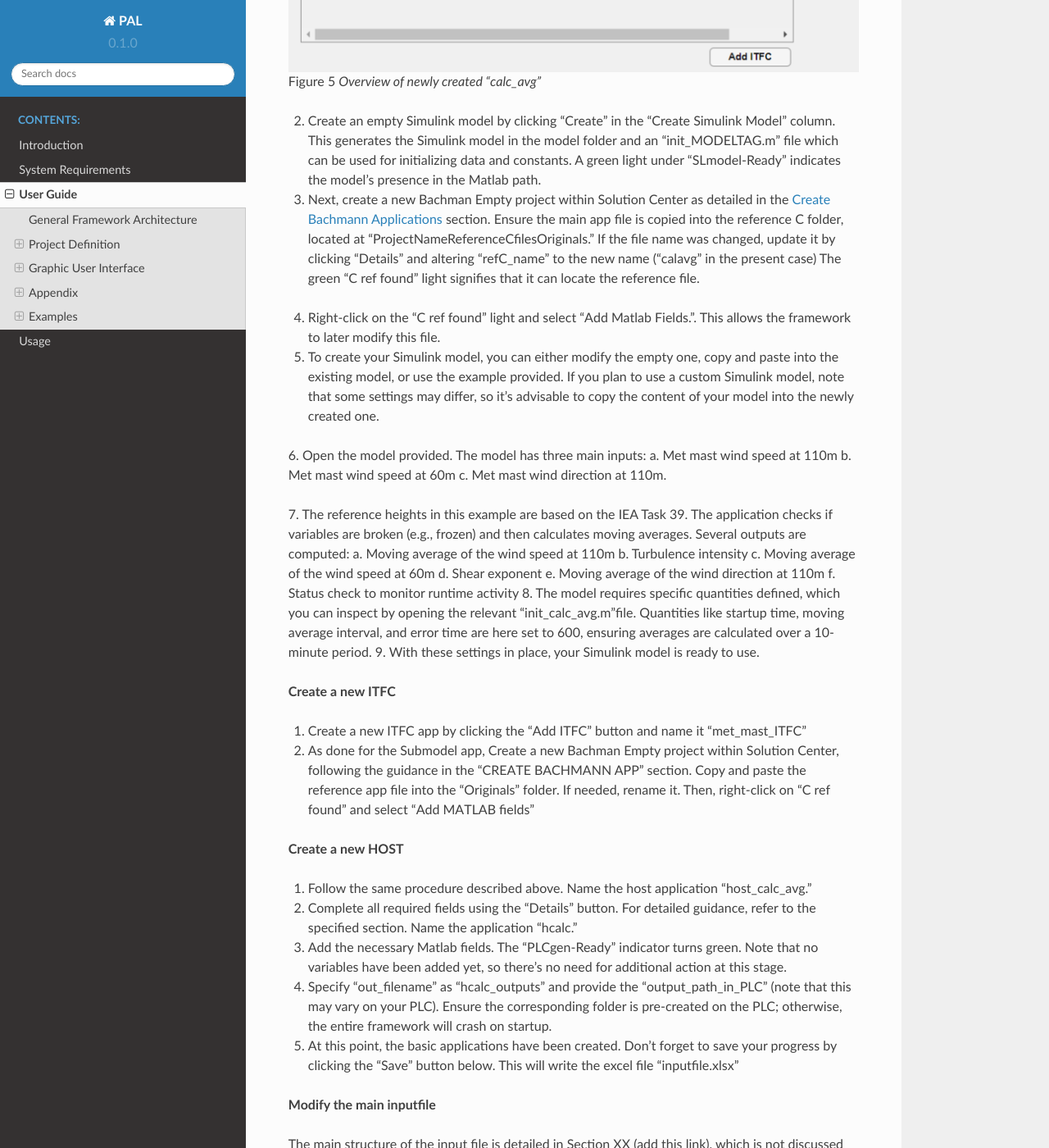
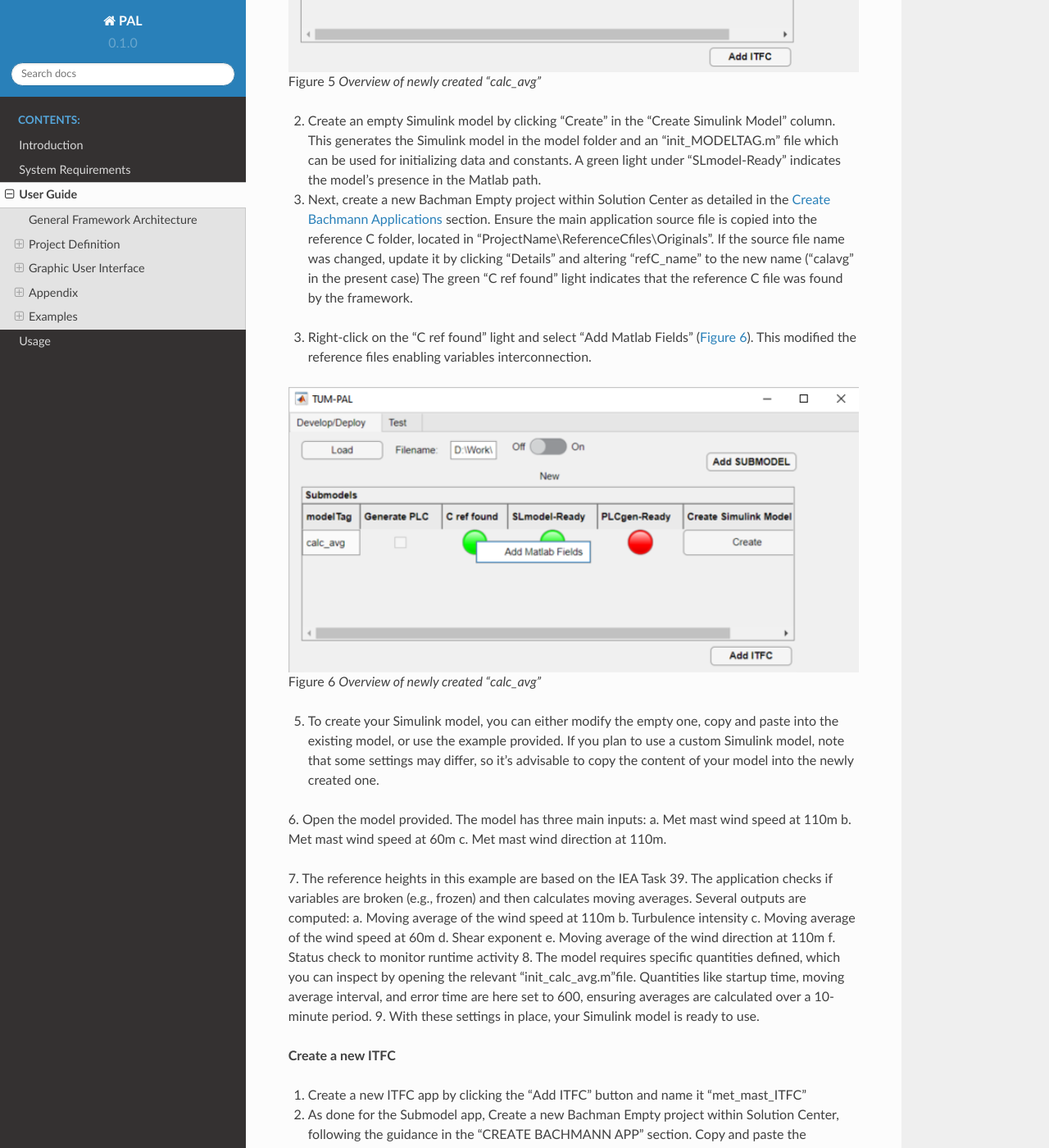
Before and after one commit to TUMLWE/PAL, a Sphinx documentation site: the page built from docs/source/user_guide.rst, in a window 1280 px wide and 1400 px high, scrolled down 13909 px. Shown: the whole window at 82% size. Built offline with Sphinx 7.4.7 and the Read the Docs theme 2.0.0, drawn with Linux system fonts in a browser that asks for light colours.

Commit message:
docs update

```diff
--- a/docs/source/user_guide.rst
+++ b/docs/source/user_guide.rst
@@ -104,9 +104,16 @@ We must create at least three applications, one for each data layer:
 
    (2) Create an empty Simulink model by clicking "Create" in the "Create Simulink Model" column. This generates the Simulink model in the model folder and an "init_MODELTAG.m" file which can be used for initializing data and constants. A green light under "SLmodel-Ready" indicates the model's presence in the Matlab path.
 
-   (3) Next, create a new Bachman Empty project within Solution Center as detailed in the :ref:`Create Bachmann Applications <user_guide_appendix_createbachmann>` section. Ensure the main app file is copied into the reference C folder, located at "ProjectName\ReferenceCfiles\Originals." If the file name was changed, update it by clicking "Details" and altering "refC_name" to the new name (“calavg” in the present case) The green "C ref found" light signifies that it can locate the reference file.
+   (3) Next, create a new Bachman Empty project within Solution Center as detailed in the :ref:`Create Bachmann Applications <user_guide_appendix_createbachmann>` section. Ensure the main application source file is copied into the reference C folder, located in "ProjectName\\ReferenceCfiles\\Originals". If the source file name was changed, update it by clicking "Details" and altering "refC_name" to the new name (“calavg” in the present case) The green "C ref found" light indicates that the reference C file was found by the framework.
 
-4.	Right-click on the "C ref found" light and select "Add Matlab Fields.". This allows the framework to later modify this file.
+   (3) Right-click on the "C ref found" light and select "Add Matlab Fields" (:numref:`mmr_new3`). This modified the reference files enabling variables interconnection.
+
+.. figure:: images/mmr_new3.png
+   :width: 1000
+   :name: mmr_new3
+
+   Overview of newly created "calc_avg"
+
 5.	To create your Simulink model, you can either modify the empty one, copy and paste into the existing model, or use the example provided. If you plan to use a custom Simulink model, note that some settings may differ, so it's advisable to copy the content of your model into the newly created one.
 
 6.	Open the model provided. The model has three main inputs:
```
Also changed, not shown: docs/source/images/mmr_new3.png (added).
